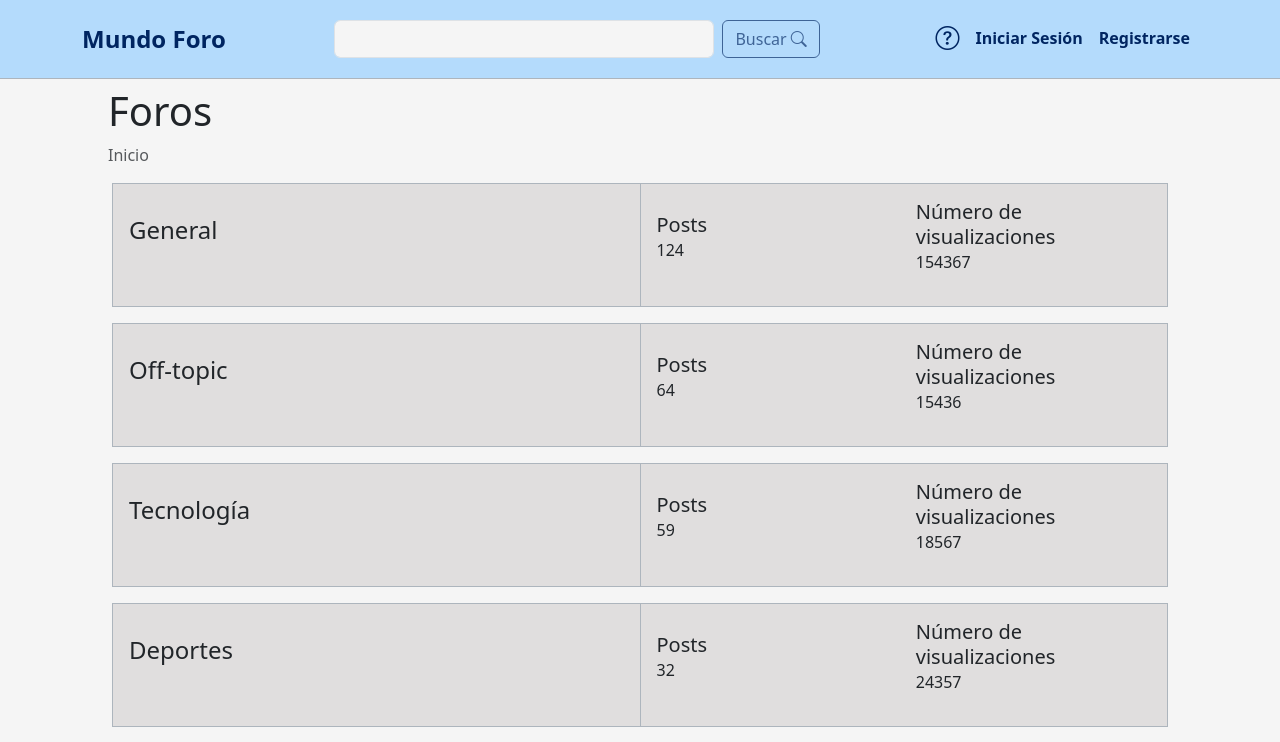
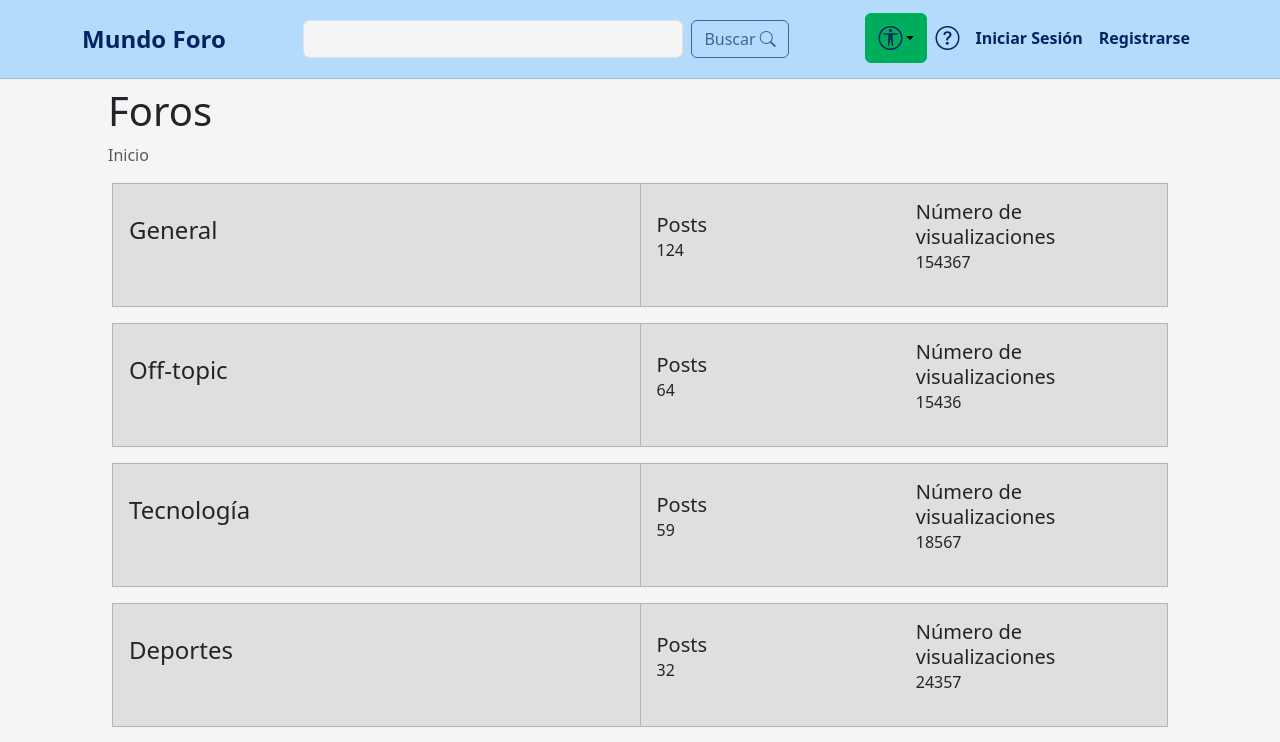
Before and after one commit to Croissanton/IU_Proyecto, a React (Create React App) app in the folder foro-mundo/: page / in a window 1280 px wide. Shown: the top 742 px of the page. Built offline with nearby package versions, Linux system fonts and the light colour scheme.

Commit message:
menu accesibilidad v0.1

```diff
--- a/foro-mundo/src/Components/Header.js
+++ b/foro-mundo/src/Components/Header.js
@@ -10,7 +10,7 @@ import OverlayTrigger from "react-bootstrap/OverlayTrigger";
 import Tooltip from "react-bootstrap/Tooltip";
 import { useToast } from "../Context/ToastContext.js";
 import { Link, useNavigate } from "react-router-dom";
-import { FormLabel } from "react-bootstrap";
+import { FormLabel, Dropdown, ButtonGroup } from "react-bootstrap";
 
 const Header = forwardRef((props, ref) => {
   const cookies = new Cookies();
@@ -232,6 +232,36 @@ const Header = forwardRef((props, ref) => {
                   </OverlayTrigger>
                 </>
               )}
+
+                <Dropdown>
+                  <OverlayTrigger
+                  placement="left"
+                  overlay={<Tooltip id="tooltip-help">Accesibilidad</Tooltip>}
+                  >
+                  <Dropdown.Toggle
+                    variant="success"
+                    id="dropdown-basic"
+                    className="d-flex align-items-center justify-content-center"
+                    aria-label="Mostrar menu de accesibilidad"
+                  >
+                    <i className="bi bi-universal-access-circle custom-icon"></i>
+                    <span className="visually-hidden">Menu de accesibilidad</span>
+                  </Dropdown.Toggle>
+                  </OverlayTrigger>
+
+                  <Dropdown.Menu>
+                    <Dropdown.Item href="#/action-1">Formato original</Dropdown.Item>
+                    <hr class="dropdown-divider"></hr>
+
+                    <Dropdown.Item href="#/action-2"> <i className="bi bi-brightness-high-fill"></i> Alto contraste</Dropdown.Item>
+                    <Dropdown.Item href="#/action-3"><i className="bi bi-brightness-high"></i>  Bajo contraste</Dropdown.Item>
+                    <Dropdown.Item href="#/action-4"><i className="bi bi-plus-circle "></i>  Agrandar texto</Dropdown.Item>
+                    <Dropdown.Item href="#/action-5"><i className="bi bi-dash-circle "></i>  Reducir texto</Dropdown.Item>
+                    <Dropdown.Item href="#/action-6"> <i className="bi bi-alphabet-uppercase "></i>  Fuente para accesibilidad</Dropdown.Item>
+                  </Dropdown.Menu>
+                </Dropdown>
+
+
               <OverlayTrigger
                 placement="bottom"
                 overlay={<Tooltip id="tooltip-help">Ayuda</Tooltip>}
```
